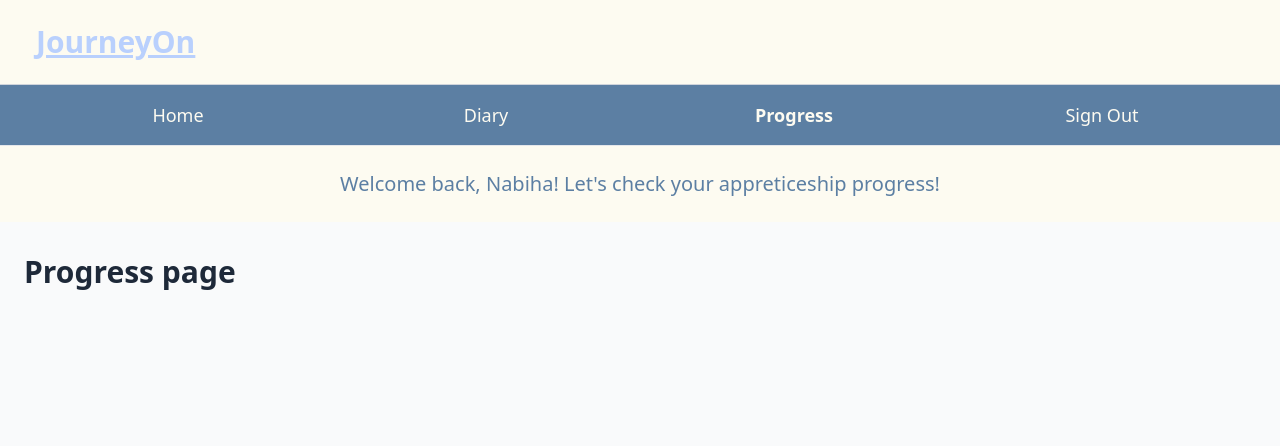
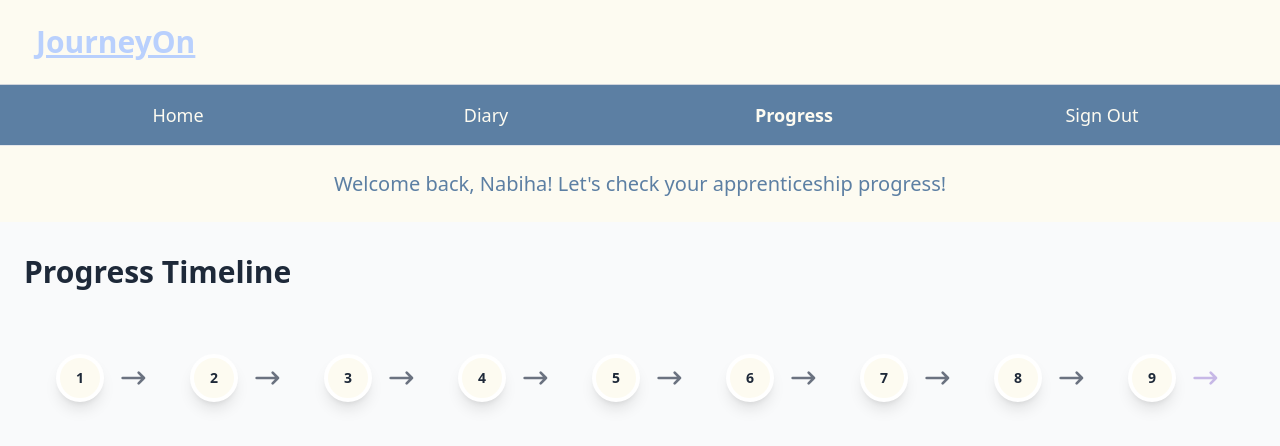
Before and after one commit to shaquillekiragu/journeyon-frontend, a React (Vite) app: page /progress in a window 1280 px wide. Shown: the top 446 px of the page. Built offline with nearby package versions, Linux system fonts and the light colour scheme.

Commit message:
progress timeline first attempt

```diff
--- /dev/null
+++ b/src/components/HorizontalTimeline.tsx
@@ -0,0 +1,87 @@
+import React, { useState } from "react";
+
+interface HorizontalTimelineProps {
+  totalItems?: number;
+}
+
+export default function HorizontalTimeline({
+  totalItems = 9
+}: HorizontalTimelineProps): React.ReactElement {
+  const items = Array.from({ length: totalItems }, (_, index) => index + 1);
+  const [clickedItems, setClickedItems] = useState<Set<number>>(new Set());
+
+  const handleCircleClick = (item: number) => {
+    setClickedItems(prev => {
+      const newSet = new Set(prev);
+      if (newSet.has(item)) {
+        newSet.delete(item);
+      } else {
+        newSet.add(item);
+      }
+      return newSet;
+    });
+  };
+
+  return (
+    <div className="w-full max-w-7xl mx-auto p-8">
+      <div className="flex items-center justify-between">
+        {items.map((item, index) => (
+          <div key={item} className="flex items-center">
+            {/* Timeline Circle */}
+            <div className="relative">
+              <div
+                className={`w-12 h-12 rounded-full border-4 border-white shadow-lg flex items-center justify-center transition-all duration-300 cursor-pointer hover:opacity-80`}
+                style={{
+                  backgroundColor: clickedItems.has(item) ? '#a2e3cc' : '#fdfbf1'
+                }}
+                onClick={() => handleCircleClick(item)}
+              >
+                <span className="text-gray-800 font-semibold text-sm">
+                  {item}
+                </span>
+              </div>
+            </div>
+
+            {/* Arrow (except for last item) */}
+            {index < items.length - 1 && (
+              <div className="flex-1 flex items-center justify-center mx-4">
+                <svg
+                  className="w-8 h-6"
+                  viewBox="0 0 24 16"
+                  fill="none"
+                >
+                  <path
+                    d="M2 8h16m0 0l-4-4m4 4l-4 4"
+                    stroke="#6b7280"
+                    strokeWidth="2"
+                    strokeLinecap="round"
+                    strokeLinejoin="round"
+                  />
+                </svg>
+              </div>
+            )}
+
+            {/* Final Arrow (after last circle) */}
+            {index === items.length - 1 && (
+              <div className="flex items-center justify-center ml-4">
+                <svg
+                  className="w-8 h-6"
+                  viewBox="0 0 24 16"
+                  fill="none"
+                >
+                  <path
+                    d="M2 8h16m0 0l-4-4m4 4l-4 4"
+                    stroke="#c7b8e6"
+                    strokeWidth="2"
+                    strokeLinecap="round"
+                    strokeLinejoin="round"
+                  />
+                </svg>
+              </div>
+            )}
+          </div>
+        ))}
+      </div>
+    </div>
+  );
+}
--- a/src/pages/ProgressPage.tsx
+++ b/src/pages/ProgressPage.tsx
@@ -2,15 +2,17 @@ import React from "react";
 import Header from "../components/Header";
 import Navbar from "../components/Navbar";
 import SubHeader from "../components/SubHeader";
+import HorizontalTimeline from "../components/HorizontalTimeline";
 
 export default function ProgressPage(): React.ReactElement {
   return (
     <div className="min-h-screen bg-gray-50">
       <Header />
       <Navbar />
-      <SubHeader text="Let's check your appreticeship progress!" />
+      <SubHeader text="Let's check your apprenticeship progress!" />
       <main className="container mx-auto px-6 py-8">
-        <h1 className="text-3xl font-bold text-gray-800">Progress page</h1>
+        <h1 className="text-3xl font-bold text-gray-800 mb-8">Progress Timeline</h1>
+        <HorizontalTimeline totalItems={9} />
       </main>
     </div>
   );
```
